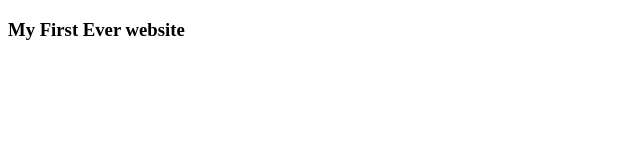
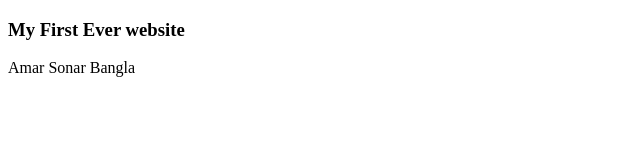
Before and after one commit to MdhimelH/my-first-website, a plain HTML site: page index.html in a window 1280 px wide. Shown: the whole page, without its empty margins (0-640 px from the left). Drawn offline with Linux system fonts and the light colour scheme.

Commit message:
Learn Github

```diff
--- a/index.html
+++ b/index.html
@@ -8,5 +8,9 @@
 </head>
 <body>
     <h3>My First Ever website</h3>
+
+    <p> Amar Sonar Bangla</p>
+
+
 </body>
 </html>
```
